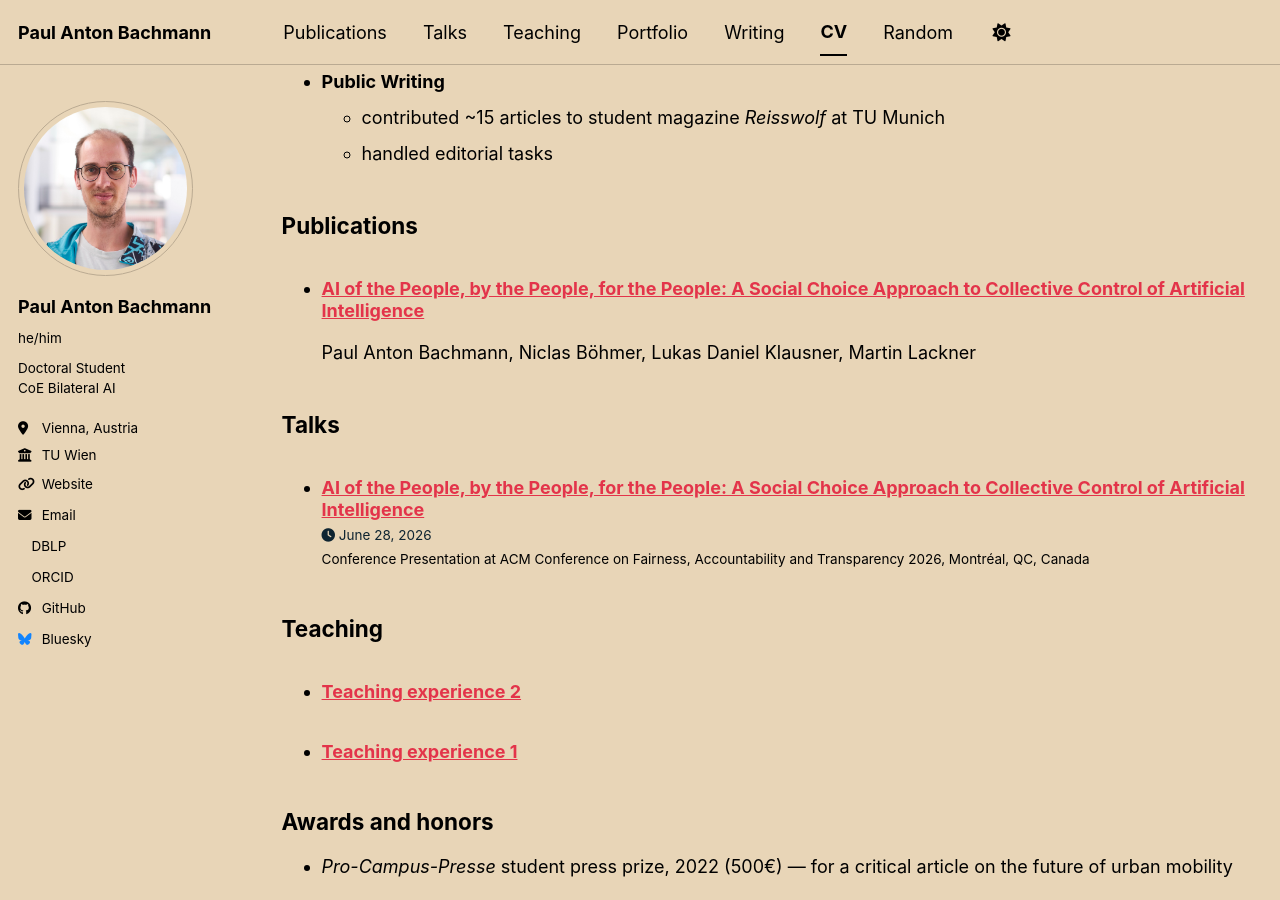
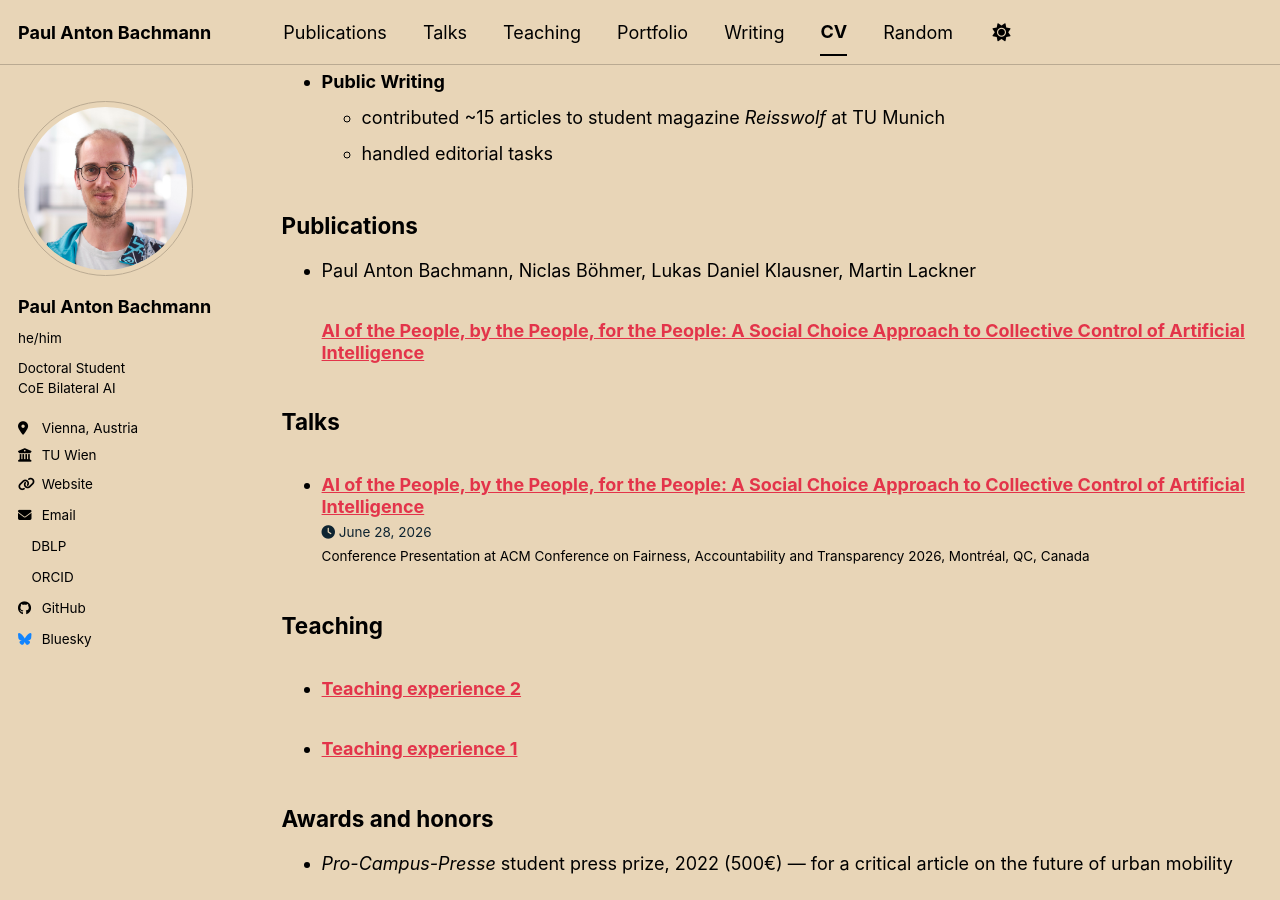
Before and after one commit to pabachmann/pabachmann.github.io, a Jekyll site: the page built from _pages/cv.md, in a window 1280 px wide and 900 px high, scrolled down 1915 px. Built offline with Jekyll 4.4.1, drawn with Linux system fonts in a browser that asks for light colours; a style sheet for code colours, icons or effects is not loaded.

Commit message:
Update archive-single-cv.html

```diff
--- a/_includes/archive-single-cv.html
+++ b/_includes/archive-single-cv.html
@@ -26,6 +26,7 @@
           alt="">
       </div>
     {% endif %}
+    <p class="page__authors">{{ post.authors }}</p>
     <h3 class="archive__item-title" itemprop="headline">
       {% if post.link %}
         <a href="{{ post.link }}">{{ title }}</a> <a href="{{ base_path }}{{ post.url }}" rel="permalink"><i class="fa fa-link" aria-hidden="true" title="permalink"></i><span class="sr-only">Permalink</span></a>
@@ -33,7 +34,6 @@
         <a href="{{ base_path }}{{ post.url }}" rel="permalink">{{ title }}</a>
       {% endif %}
     </h3>
-    <p class="page__authors">{{ post.authors }}</p>
     {% if post.read_time %}
       <p class="page__meta"><i class="fa fa-clock" aria-hidden="true"></i> {% include read-time.html %}</p>
     {% endif %}
```
